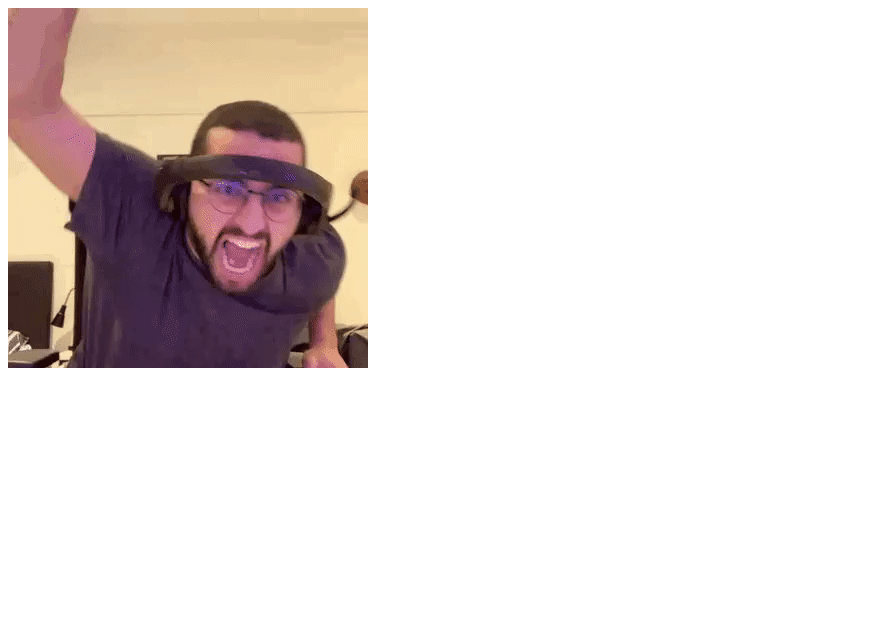
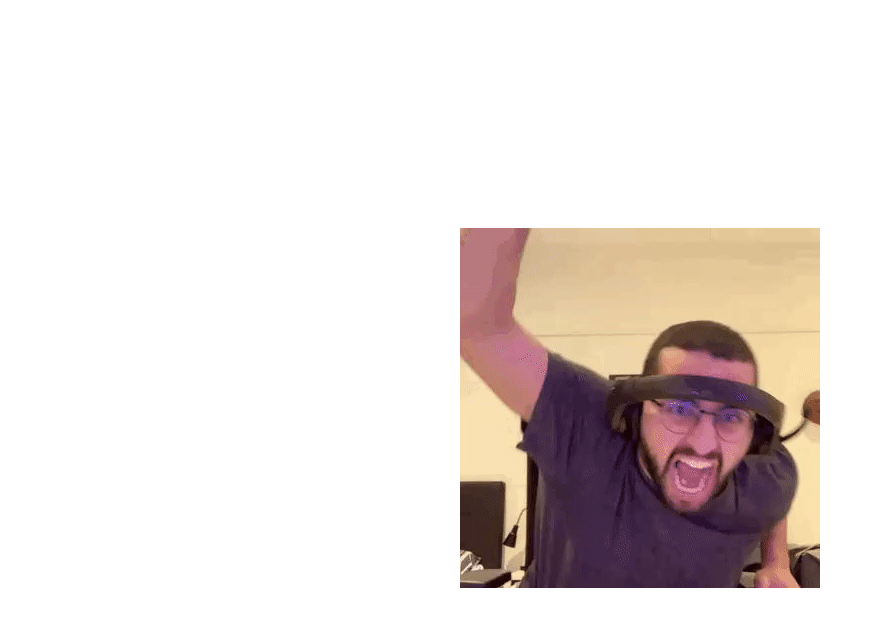
Before and after one commit to ra2ees-gomhoreyet-el-ta7ady/el-ta7ady, a plain HTML site: page index.html in a window 1280 px wide. Shown: the whole page, without its empty margins (0-875 px from the left). Drawn offline with Linux system fonts and the light colour scheme.

Commit message:
Update index.html

```diff
--- a/index.html
+++ b/index.html
@@ -2,6 +2,18 @@
 <html>
 <head>
   <title>التحدي</title>
+  <style>
+    body {
+      display: flex;
+      justify-content: center;
+      align-items: center;
+      height: 100vh;
+    }
+    img {
+      max-width: 80%;
+      max-height: 80%;
+    }
+  </style>
 </head>
 <body>
   <img src="ezgif.com-video-to-gif.gif" alt="التحدي" loop>
```
